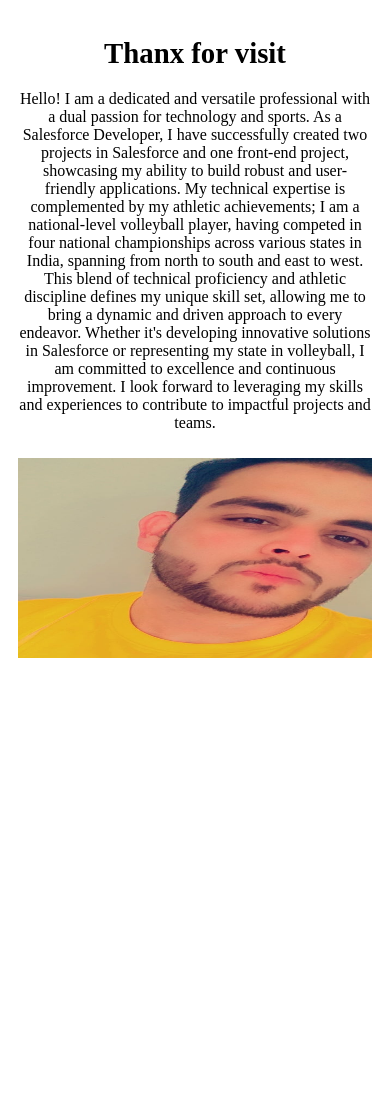
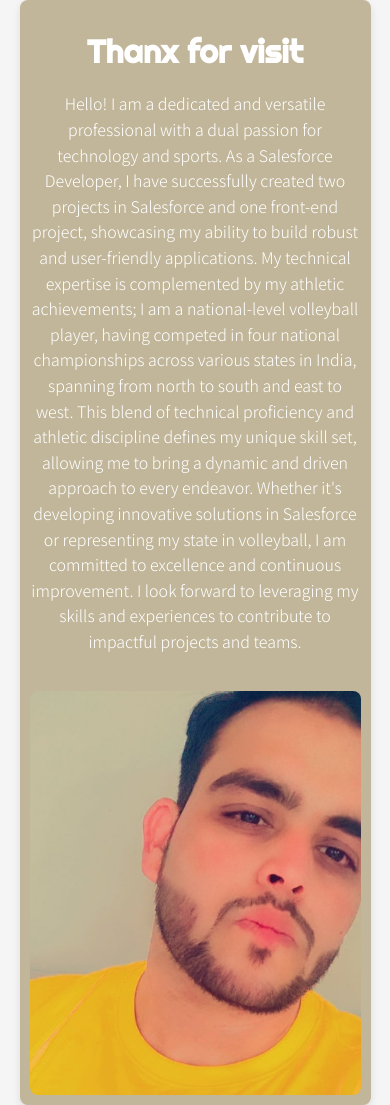
Before and after one commit to setterbasit/Explore-More, a plain HTML site: page index.html in a window 390 px wide. Before the commit the page ends 844 px from the top, so only its background shows below. Drawn offline with Linux system fonts and the light colour scheme; files whose address does not match are found by name.

Commit message:
Update style.css

```diff
--- a/style.css
+++ b/style.css
@@ -1,46 +1,134 @@
-/* Tablet view */
-@media (max-width: 768px) {
+/* General Styles */
+body {
+    font-family: 'Noto Sans JP', sans-serif;
+    margin: 0;
+    padding: 0;
+    display: flex;
+    justify-content: center;
+    align-items: center;
+    height: 100vh;
+    background-color: #f5f5f5;
+}
+
+.container {
+    display: flex;
+    flex-direction: row;
+    width: 80%;
+    margin: auto;
+    background-color: rgb(193, 182, 154);
+    box-shadow: 0 4px 8px rgba(0, 0, 0, 0.1);
+    border-radius: 8px;
+    overflow: hidden;
+}
+
+.left-column,
+.right-column {
+    padding: 20px;
+}
+
+.left-column {
+    flex: 1;
+}
+
+.right-column {
+    flex: 1;
+    display: flex;
+    justify-content: center;
+    align-items: center;
+}
+
+h1 {
+    font-family: 'Righteous', cursive;
+    font-size: 2.5em;
+    color: #ffffff;
+    margin-bottom: 20px;
+}
+
+p {
+    font-size: 1em;
+    line-height: 1.6;
+    color: #ffffff;
+}
+
+img {
+    max-width: 100%;
+    height: auto;
+    border-radius: 8px;
+}
+
+/* Desktop Styles */
+@media (min-width: 1024px) {
+    .container {
+        width: 60%;
+    }
+
+    h1 {
+        font-size: 3em;
+    }
+
+    p {
+        font-size: 1.2em;
+    }
+}
+
+/* Tablet Styles */
+@media (min-width: 768px) and (max-width: 1023px) {
     .container {
         flex-direction: column;
+        width: 80%;
     }
 
-    .left-column, .right-column {
-        flex: none;
-        width: 100%;
+    .left-column,
+    .right-column {
+        padding: 15px;
+    }
+
+    h1 {
+        font-size: 2.5em;
         text-align: center;
+    }
+
+    p {
+        font-size: 1.1em;
+        text-align: center;
+    }
+
+    img {
+        max-width: 80%;
+    }
+}
+
+/* Mobile Styles */
+@media (max-width: 767px) {
+    .container {
+        flex-direction: column;
+        width: 90%;
+    }
+
+    .left-column {
+        order: 1;
+        padding: 10px;
+    }
+
+    .right-column {
+        order: 2;
+        padding: 10px;
+        display: flex;
+        justify-content: center;
+        align-items: center;
     }
 
     h1 {
         font-size: 2em;
-    }
-
-    p {
-        font-size: 1.1em;
-    }
-}
-
-/* Mobile view */
-@media (max-width: 480px) {
-    .container {
-        padding: 10px;
-    }
-    .left-column, .right-column {
-        display: inline-flexbox;
-        width: 100%;
         text-align: center;
-    }
-    .right-column img{
-        margin-top: 10px;
-        width: 100%;
-        height: 200px;
-
-    }
-
-    h1 {
-        font-size: 1.8em;
     }
 
     p {
         font-size: 1em;
+        text-align: center;
+    }
+
+    img {
+        max-width: 100%;
     }
 }
```
